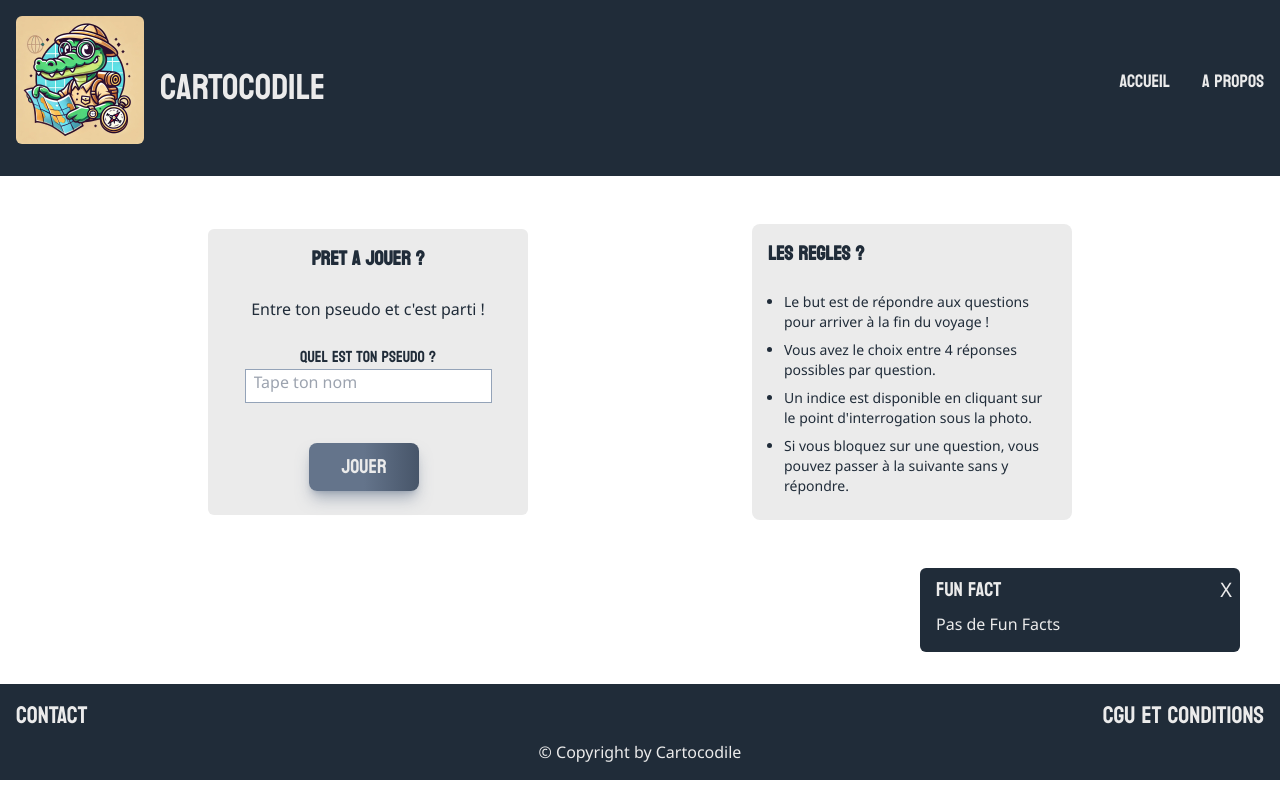
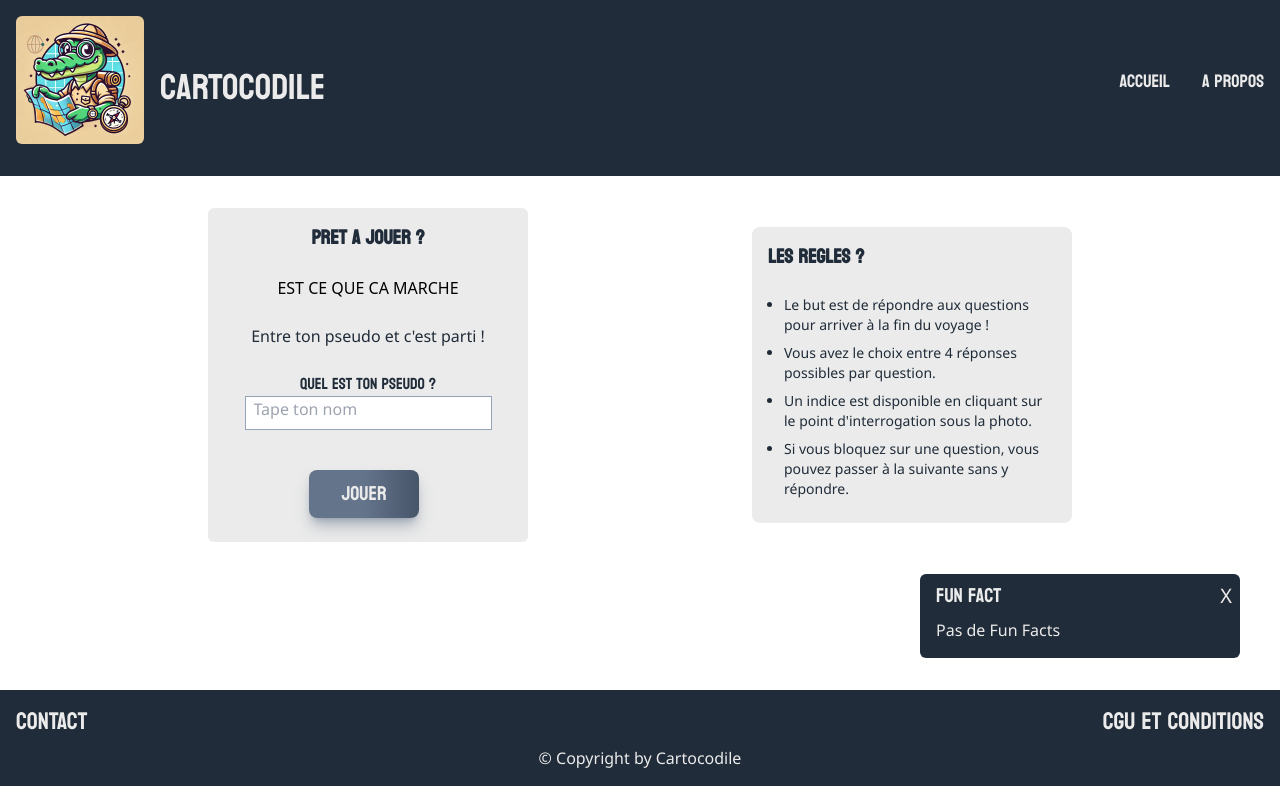
Before and after one commit to WildCodeSchool-2024-09/JS-RemoteFR-Vert-CrewCodeIle-CartoCodile-P2, a React (Vite) app in the folder client/: page / in a window 1280 px wide. Built offline with nearby package versions, Linux system fonts and the light colour scheme; no server answers.

Commit message:
feat: test

```diff
--- a/client/src/components/PseudoForm.tsx
+++ b/client/src/components/PseudoForm.tsx
@@ -9,6 +9,7 @@ export default function PseudoForm() {
       <h2 className="font-Koulen text-xl text-primary font-semibold">
         PRET A JOUER ?
       </h2>
+      <h3>EST CE QUE CA MARCHE</h3>
       <p className="font-NotoSans text-primary">
         Entre ton pseudo et c'est parti !
       </p>
```
